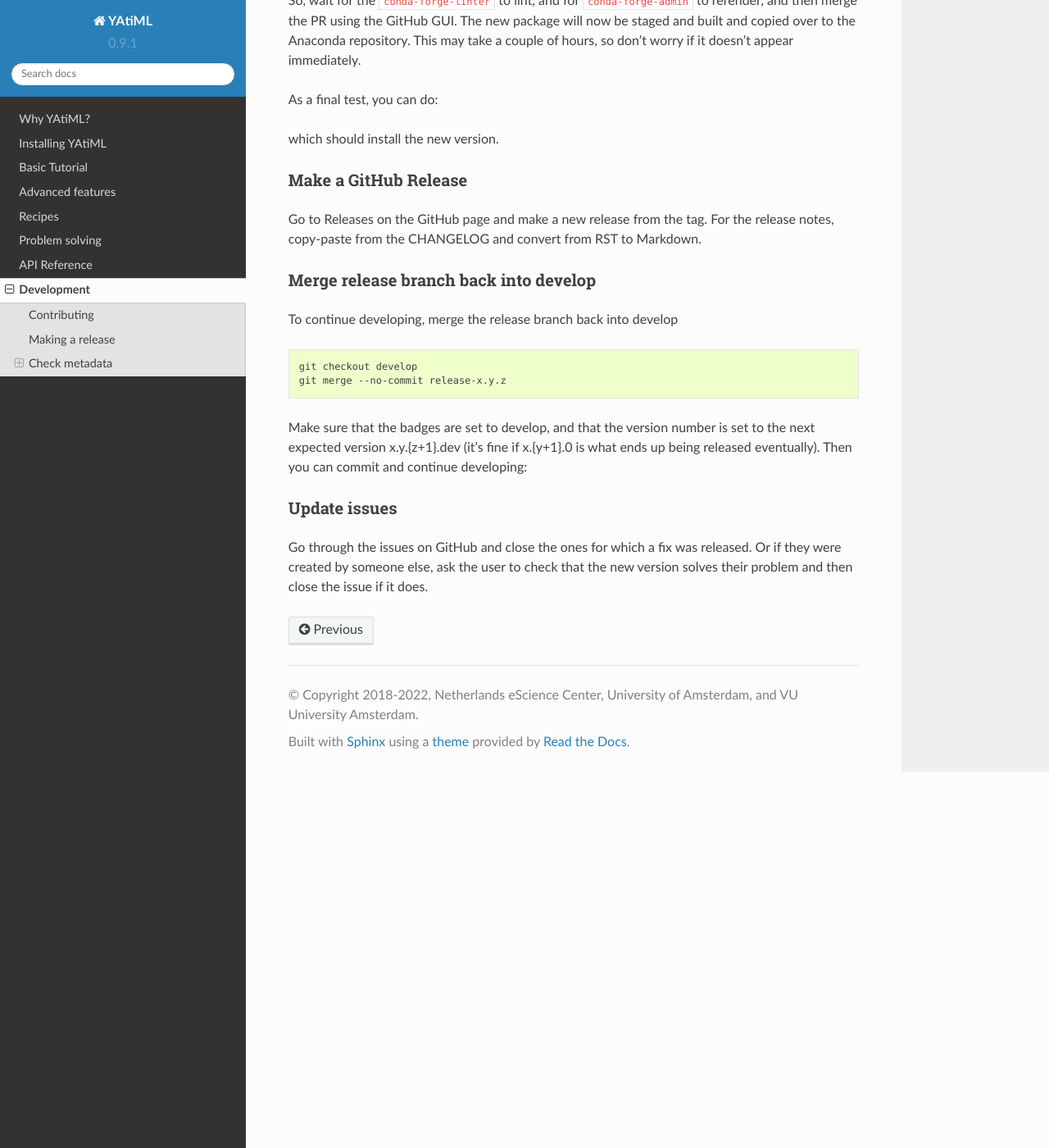
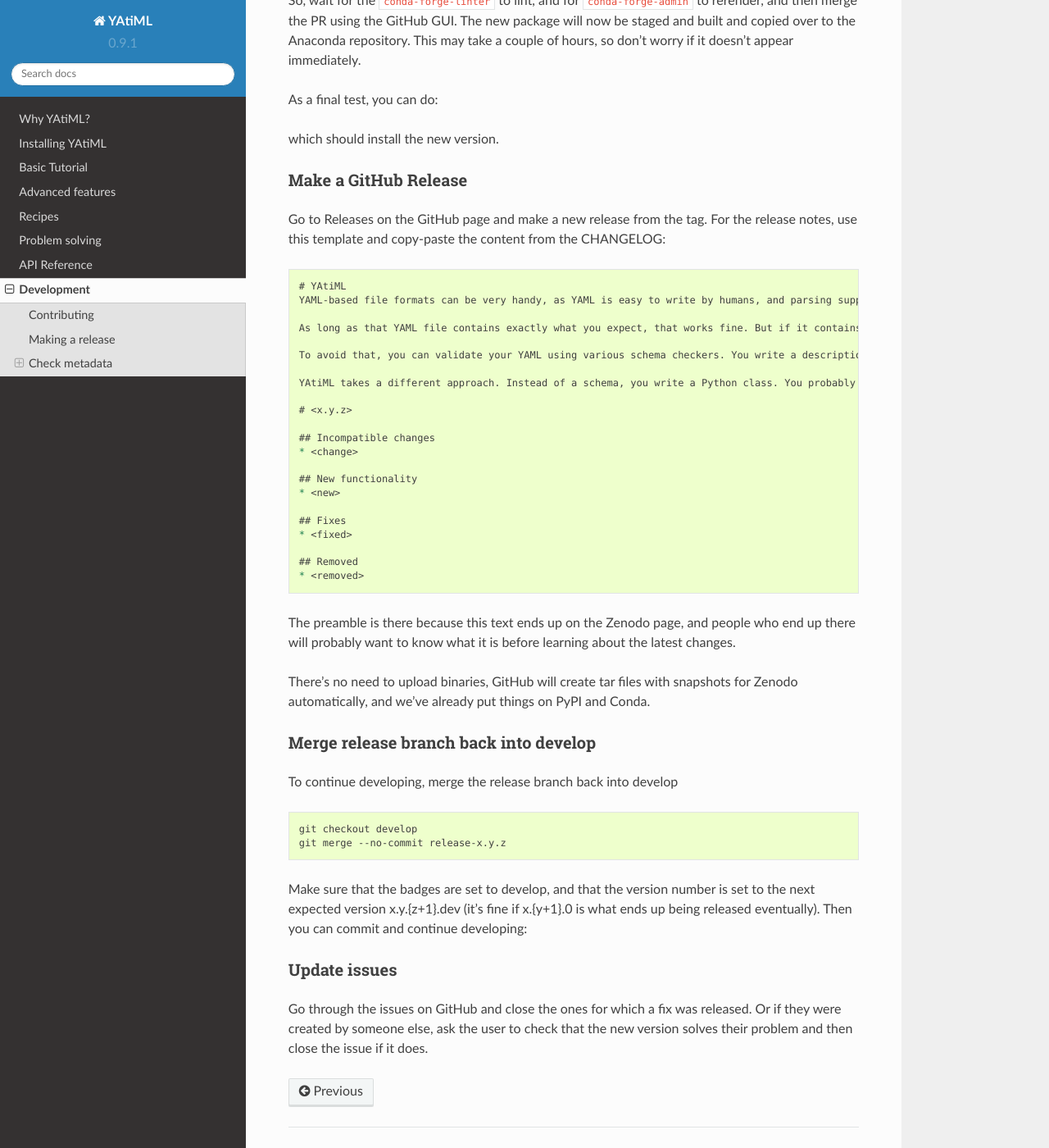
Before and after one commit to yatiml/yatiml, a Sphinx documentation site: the page built from docs/development.rst, in a window 1280 px wide and 1400 px high, scrolled down 4933 px. Shown: the whole window at 82% size. Built offline with Sphinx 7.4.7 and the Read the Docs theme 2.0.0, drawn with Linux system fonts in a browser that asks for light colours.

Commit message:
Improve GitHub release part of the release process

```diff
--- a/docs/development.rst
+++ b/docs/development.rst
@@ -295,7 +295,39 @@ Make a GitHub Release
 .....................
 
 Go to Releases on the GitHub page and make a new release from the tag. For the
-release notes, copy-paste from the CHANGELOG and convert from RST to Markdown.
+release notes, use this template and copy-paste the content from the CHANGELOG:
+
+.. code-block:: rst
+
+  # YAtiML
+  YAML-based file formats can be very handy, as YAML is easy to write by humans, and parsing support for it is widely available. Just read your YAML file into a document structure (a tree of nested dicts and lists), and manipulate that in your code.
+
+  As long as that YAML file contains exactly what you expect, that works fine. But if it contains a mistake, then you're likely to crash the program with a cryptic error message, or worse (especially if the YAML file was loaded from the Internet) it may do something unexpected.
+
+  To avoid that, you can validate your YAML using various schema checkers. You write a description of what your YAML file must look like, then feed that to a library which checks the incoming file against the description. That gives you a better error message, but it's a lot of work.
+
+  YAtiML takes a different approach. Instead of a schema, you write a Python class. You probably already know how to do that, so no need to learn anything. YAtiML then generates loading and dumping functions for you, which convert between YAML and Python objects. If needed, you can add some extra code to make the YAML look nicer or implement special features.
+
+  # <x.y.z>
+
+  ## Incompatible changes
+  * <change>
+
+  ## New functionality
+  * <new>
+
+  ## Fixes
+  * <fixed>
+
+  ## Removed
+  * <removed>
+
+The preamble is there because this text ends up on the Zenodo page, and people
+who end up there will probably want to know what it is before learning about the
+latest changes.
+
+There's no need to upload binaries, GitHub will create tar files with snapshots
+for Zenodo automatically, and we've already put things on PyPI and Conda.
 
 Merge release branch back into develop
 ......................................
```
